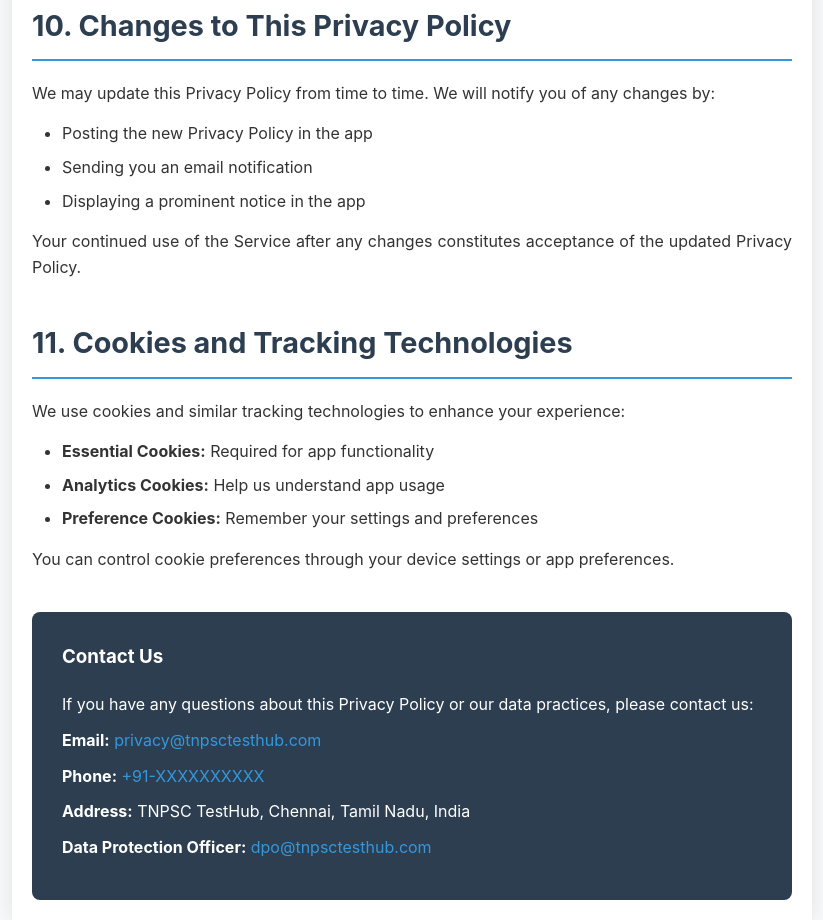
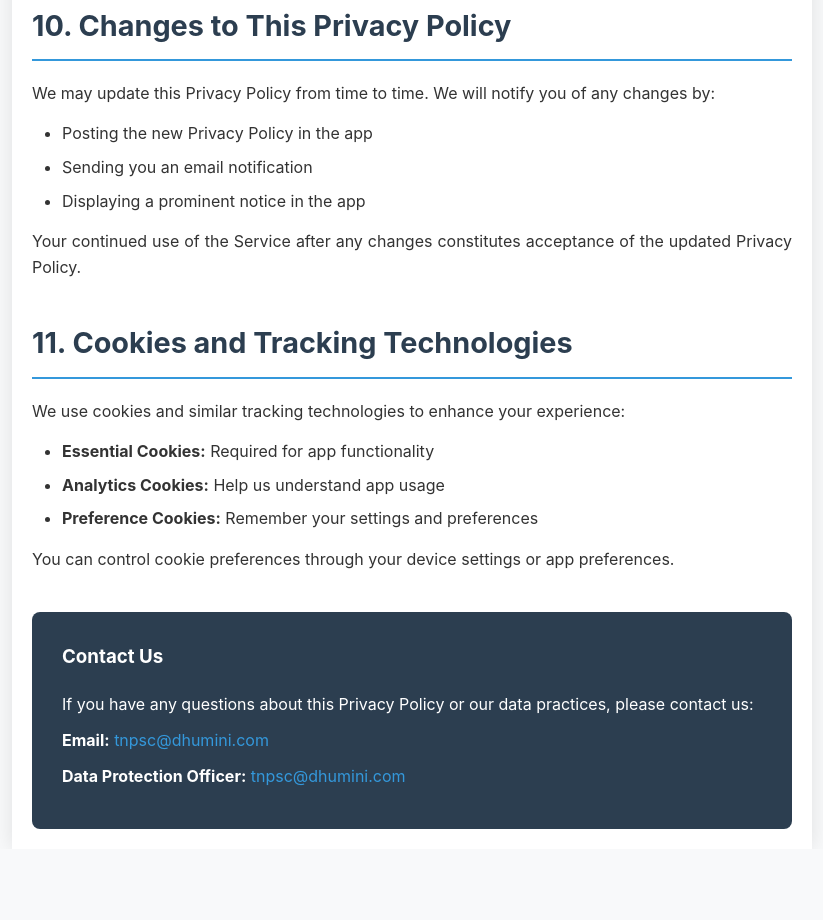
Before and after one commit to dhuminiai-eng/dhuminiai-eng.github.io, a plain HTML site: page privacy.html in a window 1280 px wide. Shown: the part 5840-6760 px from the top of the page, without its empty margins (228-1051 px from the left). After the commit the page ends 6689 px from the top, so only its background shows below. Drawn offline with Linux system fonts and the light colour scheme.

Commit message:
Update privacy.html

```diff
--- a/privacy.html
+++ b/privacy.html
@@ -419,10 +419,8 @@
         <div class="contact-info">
             <h3>Contact Us</h3>
             <p>If you have any questions about this Privacy Policy or our data practices, please contact us:</p>
-            <p><strong>Email:</strong> <a href="mailto:privacy@tnpsctesthub.com">privacy@tnpsctesthub.com</a></p>
-            <p><strong>Phone:</strong> <a href="tel:+91-XXXXXXXXXX">+91-XXXXXXXXXX</a></p>
-            <p><strong>Address:</strong> TNPSC TestHub, Chennai, Tamil Nadu, India</p>
-            <p><strong>Data Protection Officer:</strong> <a href="mailto:dpo@tnpsctesthub.com">dpo@tnpsctesthub.com</a></p>
+            <p><strong>Email:</strong> <a href="mailto:tnpsc@dhumini.com">tnpsc@dhumini.com</a></p>
+            <p><strong>Data Protection Officer:</strong> <a href="mailto:tnpsc@dhumini.com">tnpsc@dhumini.com</a></p>
         </div>
     </div>
 </body>
```
